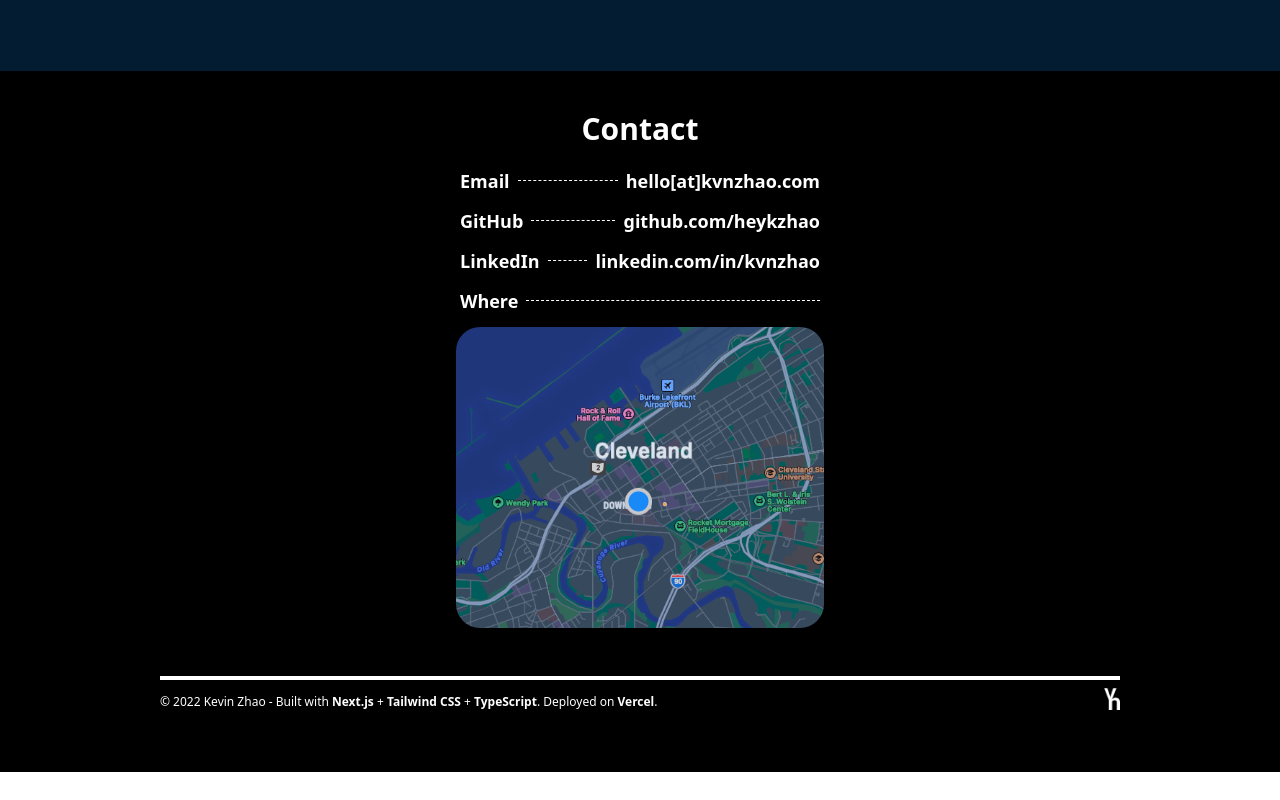
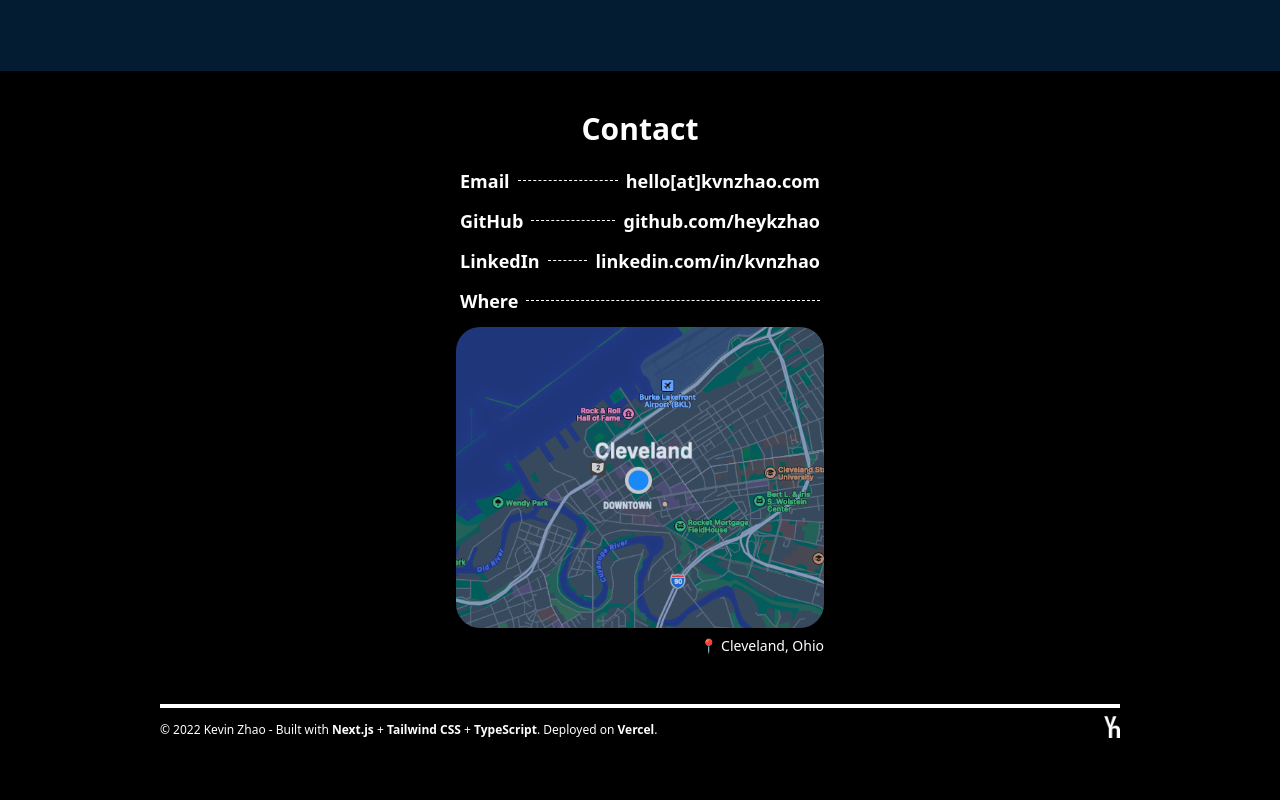
Before and after one commit to heykzhao/kvnzhao-website, a Next.js app: page / in a window 1280 px wide. Shown: the part 421-1221 px from the top of the page. Before the commit the page ends 1193 px from the top, so only its background shows below. Built offline with nearby package versions, Linux system fonts and the light colour scheme.

Commit message:
Modify pin location on Cleveland map

```diff
--- a/components/Contact/ContactMap.tsx
+++ b/components/Contact/ContactMap.tsx
@@ -24,12 +24,15 @@ const ContactLinks: NextPage = () => {
                   priority
                 />
               </div>
-              <div className="absolute top-[55%] left-[46%] animate-bounce">
+              <div className="absolute top-[48%] left-[46%] animate-bounce">
                 <Image src={LocationDot} alt="Location dot" />
               </div>
             </div>
           </a>
         </Link>
+        <div className="pt-2 text-right text-sm font-thin">
+          📍 Cleveland, Ohio
+        </div>
       </div>
     </div>
   );
```
